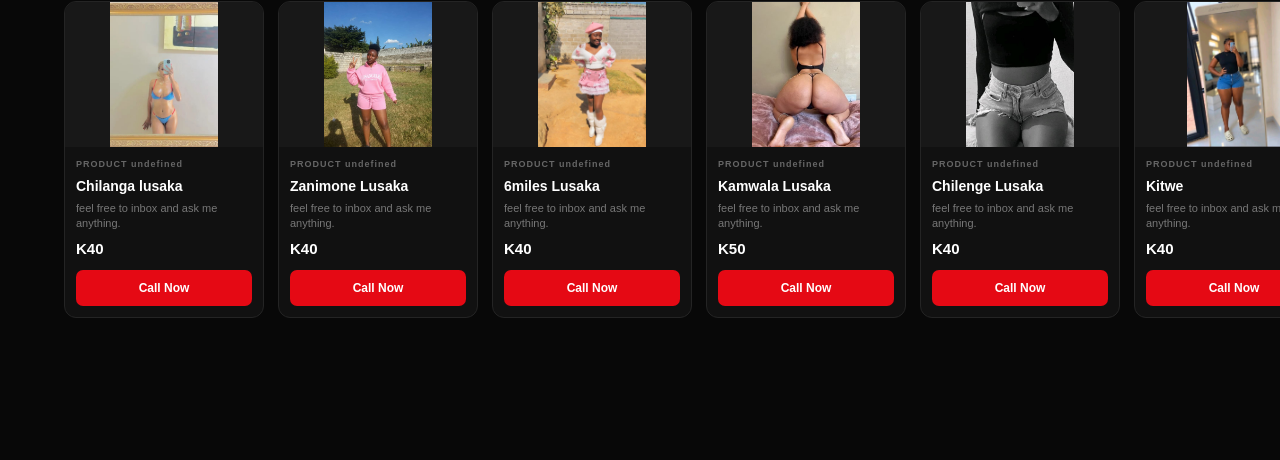
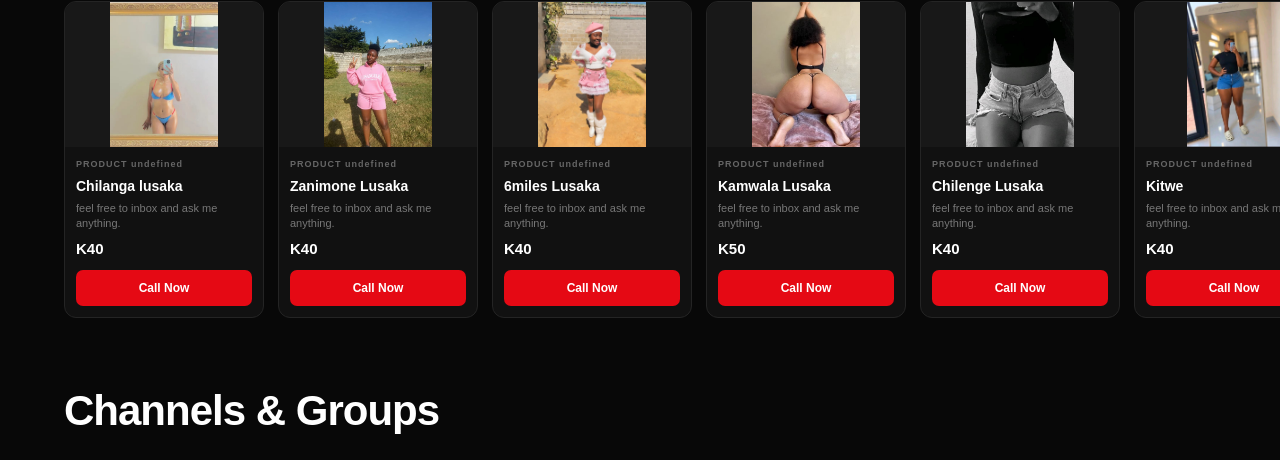
Before and after one commit to emk-Mine/my-first-website, a plain HTML site: page index.html in a window 1280 px wide. Shown: the part 363-823 px from the top of the page. Before the commit the page ends 800 px from the top, so only its background shows below. Drawn offline with Linux system fonts and the light colour scheme.

Commit message:
Restore product and group sections

```diff
--- a/index.html
+++ b/index.html
@@ -157,10 +157,26 @@
 
 
     <div
-        id="productContainer"
+    id="productContainer"
+    class="product-row"
+></div>
+
+</section>
+
+<!-- WHATSAPP GROUPS SECTION -->
+
+<section id="videos" class="groups-section">
+
+    <div class="section-heading">
+        <h2>Channels & Groups</h2>
+    </div>
+
+    <div
+        id="groupContainer"
         class="product-row"
     ></div>
 
+</section>
 
 
 <!-- ==========================================
```
